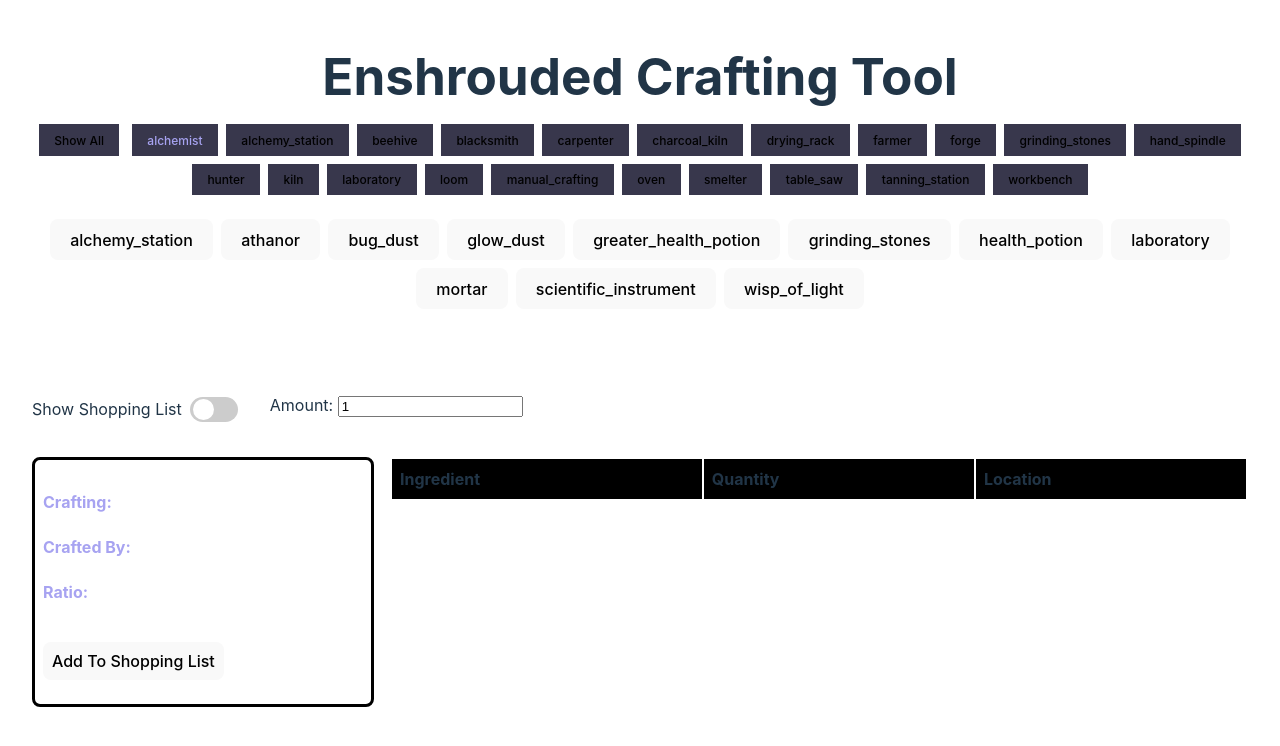
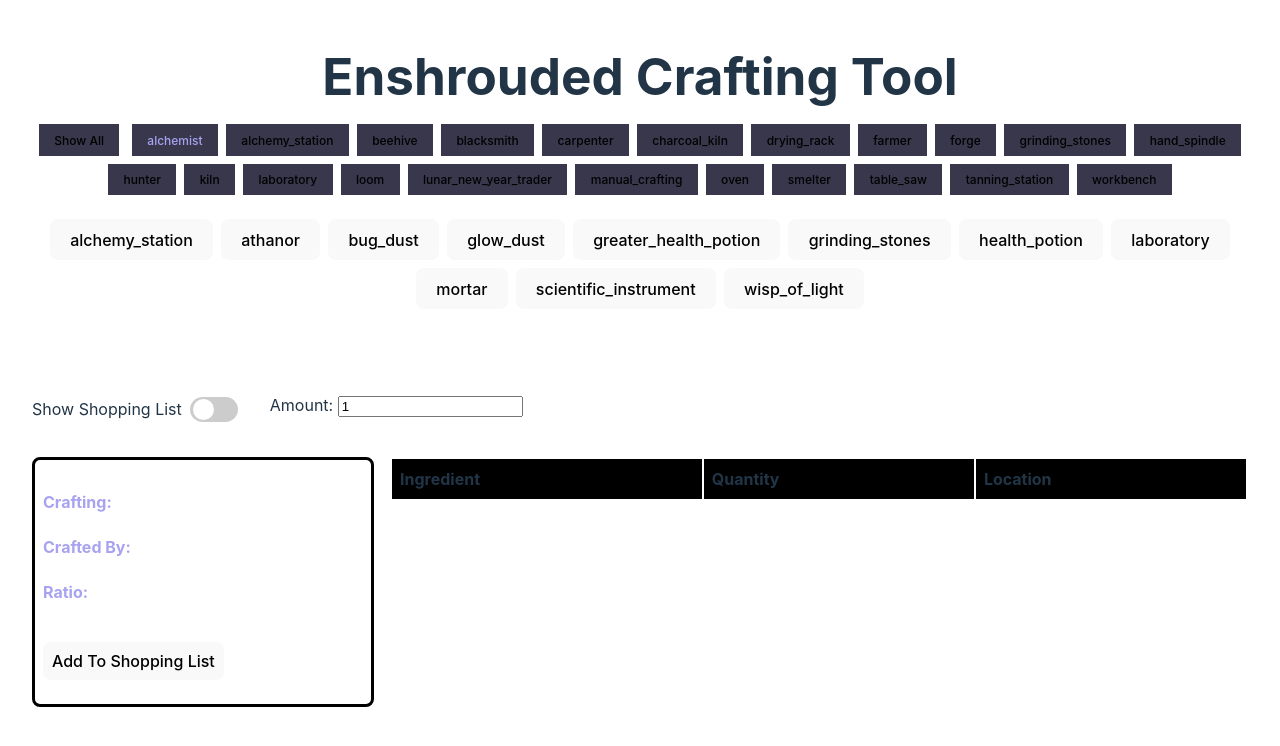
Before and after one commit to jschppll/enshrouded-crafting-tool, a Svelte app: page / in a window 1280 px wide. Shown: the top 746 px of the page. Built offline with nearby package versions, Linux system fonts and the light colour scheme.

Commit message:
add paper lanterns

```diff
--- a/src/resources/resource_data.ts
+++ b/src/resources/resource_data.ts
@@ -153,6 +153,15 @@ const data : Data = {
                 { id : "critter_parts", quantity : 1 },
             ],
             workshop: "alchemist",
+            outputQuantity : 1,
+        },
+        {
+            id : "candle",
+            inputs : [
+                { id : "string", quantity : 1 },
+                { id : "wax", quantity : 1 },
+            ],
+            workshop: "workbench",
             outputQuantity : 1,
         },
         {
@@ -601,6 +610,18 @@ const data : Data = {
             outputQuantity : 5,
         },
         {
+            id : "paper_lantern",
+            inputs : [
+                { id : "metal_scraps", quantity : 1 },
+                { id : "charcoal", quantity : 1 },
+                { id : "plant_fiber", quantity : 2 },
+                { id : "torn_cloth", quantity : 1 },
+                { id : "candle", quantity : 1 },
+            ],
+            workshop: "lunar_new_year_trader",
+            outputQuantity : 1,
+        },
+        {
             id : "refined_stone_block",
             inputs : [
                 { id : "limestone", quantity : 10 },
```
